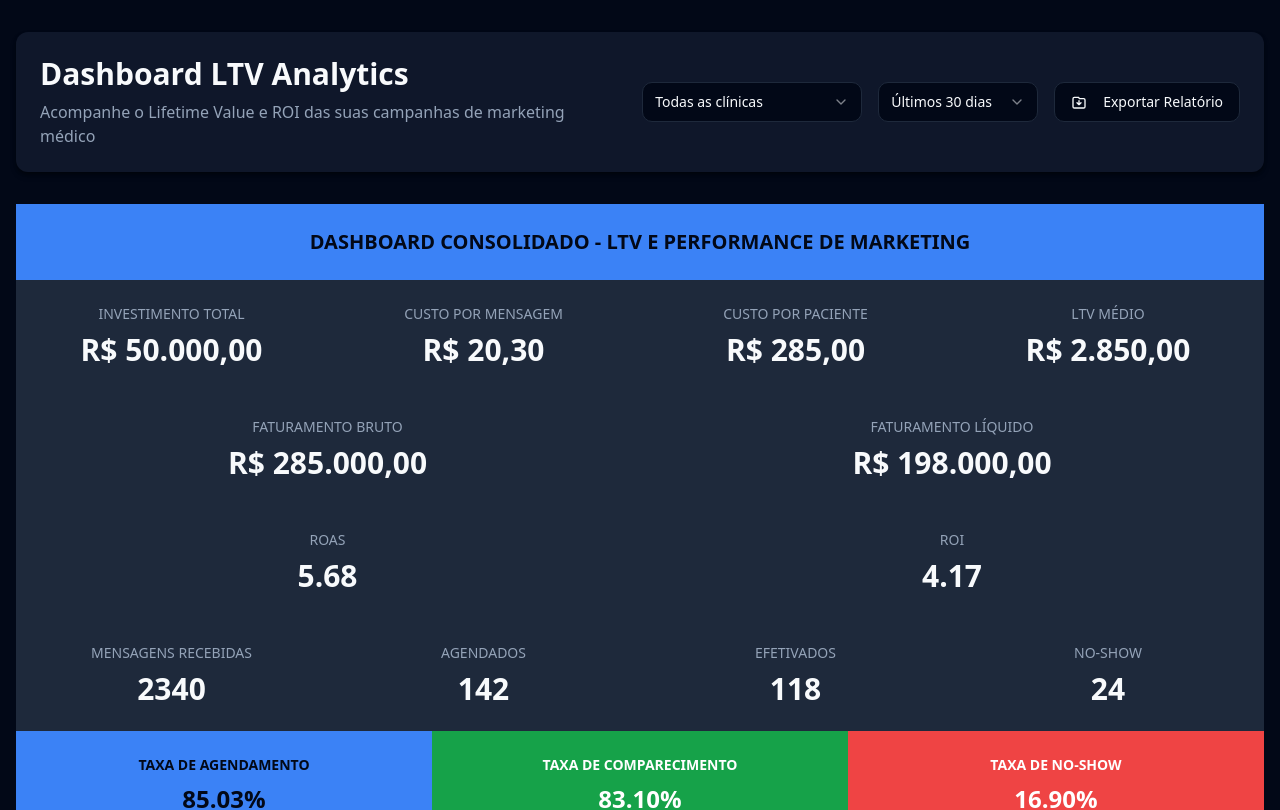
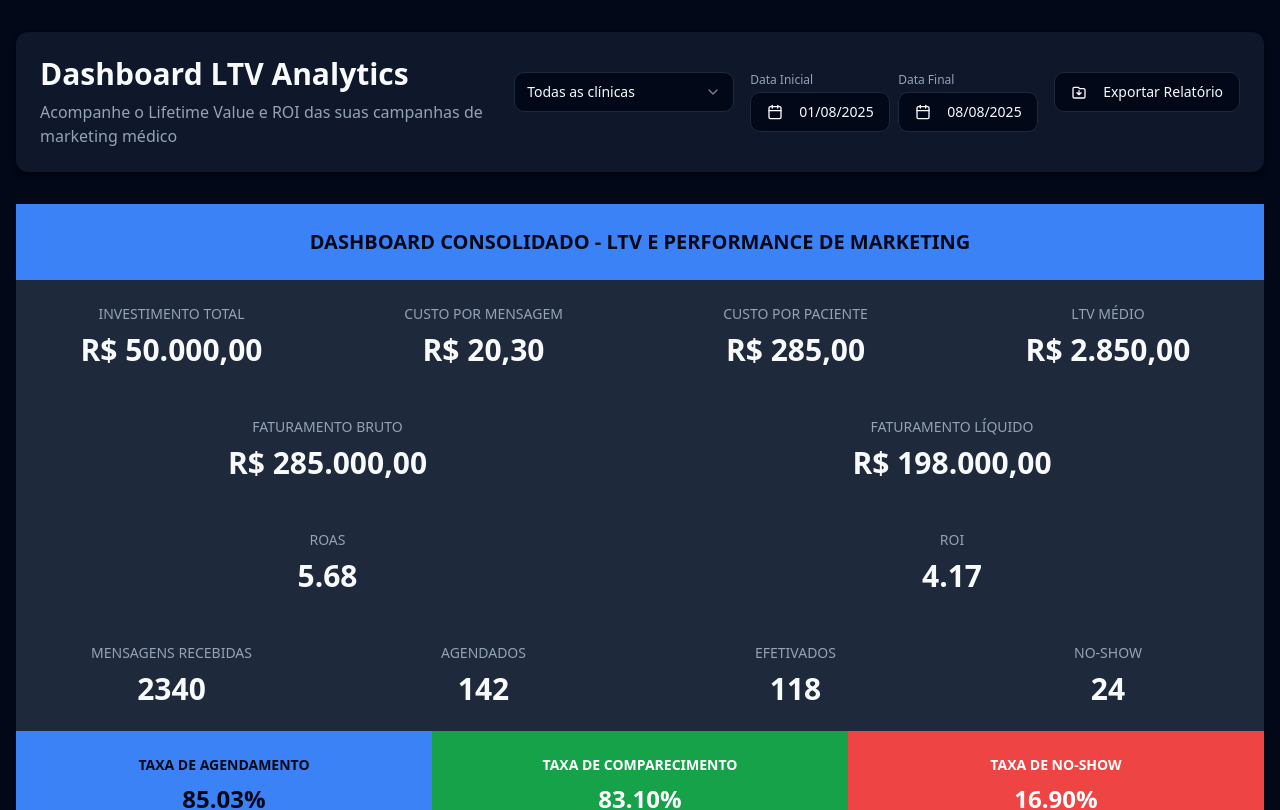
Before and after one commit to humbertofonseeca/clinic-profit-navigator, a React (Vite) app: page / in a window 1280 px wide. Shown: the top 810 px of the page. Built offline with nearby package versions, Linux system fonts and the light colour scheme.

Commit message:
Refatorar filtro de data
Atualiza o filtro de data no dashboard para permitir a seleção de datas inicial e final, substituindo as opções pré-definidas de "últimos X dias".

```diff
--- a/src/components/ConsolidatedDashboard.tsx
+++ b/src/components/ConsolidatedDashboard.tsx
@@ -1,11 +1,16 @@
 import { Card } from '@/components/ui/card';
+import { format } from 'date-fns';
+import { ptBR } from 'date-fns/locale';
+
 interface ConsolidatedDashboardProps {
-  selectedPeriod: string;
   selectedClinic: string;
+  startDate: Date | undefined;
+  endDate: Date | undefined;
 }
 export const ConsolidatedDashboard = ({
-  selectedPeriod,
-  selectedClinic
+  selectedClinic,
+  startDate,
+  endDate
 }: ConsolidatedDashboardProps) => {
   // Mock data - seria substituído por dados reais do Supabase
   const dashboardData = {
@@ -52,16 +57,11 @@ export const ConsolidatedDashboard = ({
   const formatNumber = (value: number) => {
     return value.toString();
   };
-  const getPeriodText = () => {
-    const periods: {
-      [key: string]: string;
-    } = {
-      '7d': '01/08/2025 | Data Final: 08/08/2025',
-      '30d': '01/08/2025 | Data Final: 31/08/2025',
-      '90d': '01/06/2025 | Data Final: 31/08/2025',
-      '1y': '01/08/2024 | Data Final: 31/08/2025'
-    };
-    return periods[selectedPeriod] || periods['30d'];
+  const getDateRangeText = () => {
+    if (startDate && endDate) {
+      return `${format(startDate, "dd/MM/yyyy", { locale: ptBR })} - ${format(endDate, "dd/MM/yyyy", { locale: ptBR })}`;
+    }
+    return "Selecione o período";
   };
   return <div className="w-full max-w-7xl mx-auto space-y-0">
       {/* Header azul */}
--- a/src/components/DashboardHeader.tsx
+++ b/src/components/DashboardHeader.tsx
@@ -1,18 +1,23 @@
 import { Button } from '@/components/ui/button';
 import { Select, SelectContent, SelectItem, SelectTrigger, SelectValue } from '@/components/ui/select';
+import { DateRangePicker } from '@/components/DateRangePicker';
 
 interface DashboardHeaderProps {
   selectedClinic: string;
   onClinicChange: (clinic: string) => void;
-  selectedPeriod: string;
-  onPeriodChange: (period: string) => void;
+  startDate: Date | undefined;
+  endDate: Date | undefined;
+  onStartDateChange: (date: Date | undefined) => void;
+  onEndDateChange: (date: Date | undefined) => void;
 }
 
 export const DashboardHeader = ({
   selectedClinic,
   onClinicChange,
-  selectedPeriod,
-  onPeriodChange
+  startDate,
+  endDate,
+  onStartDateChange,
+  onEndDateChange
 }: DashboardHeaderProps) => {
   return (
     <div className="bg-card shadow-card rounded-xl p-6 mb-8">
@@ -39,17 +44,12 @@ export const DashboardHeader = ({
             </SelectContent>
           </Select>
 
-          <Select value={selectedPeriod} onValueChange={onPeriodChange}>
-            <SelectTrigger className="w-full sm:w-[160px]">
-              <SelectValue placeholder="Período" />
-            </SelectTrigger>
-            <SelectContent>
-              <SelectItem value="7d">Últimos 7 dias</SelectItem>
-              <SelectItem value="30d">Últimos 30 dias</SelectItem>
-              <SelectItem value="90d">Últimos 90 dias</SelectItem>
-              <SelectItem value="1y">Último ano</SelectItem>
-            </SelectContent>
-          </Select>
+          <DateRangePicker
+            startDate={startDate}
+            endDate={endDate}
+            onStartDateChange={onStartDateChange}
+            onEndDateChange={onEndDateChange}
+          />
 
           <Button variant="outline" className="whitespace-nowrap">
             <svg className="w-4 h-4 mr-2" fill="none" stroke="currentColor" viewBox="0 0 24 24">
--- /dev/null
+++ b/src/components/DateRangePicker.tsx
@@ -0,0 +1,92 @@
+import * as React from "react"
+import { format } from "date-fns"
+import { CalendarIcon } from "lucide-react"
+import { ptBR } from "date-fns/locale"
+
+import { cn } from "@/lib/utils"
+import { Button } from "@/components/ui/button"
+import { Calendar } from "@/components/ui/calendar"
+import {
+  Popover,
+  PopoverContent,
+  PopoverTrigger,
+} from "@/components/ui/popover"
+
+interface DateRangePickerProps {
+  startDate: Date | undefined
+  endDate: Date | undefined
+  onStartDateChange: (date: Date | undefined) => void
+  onEndDateChange: (date: Date | undefined) => void
+  className?: string
+}
+
+export const DateRangePicker = ({
+  startDate,
+  endDate,
+  onStartDateChange,
+  onEndDateChange,
+  className
+}: DateRangePickerProps) => {
+  return (
+    <div className={cn("flex flex-col sm:flex-row gap-2", className)}>
+      {/* Data Inicial */}
+      <div className="flex flex-col gap-1">
+        <label className="text-xs text-muted-foreground">Data Inicial</label>
+        <Popover>
+          <PopoverTrigger asChild>
+            <Button
+              variant="outline"
+              className={cn(
+                "w-full sm:w-[140px] justify-start text-left font-normal",
+                !startDate && "text-muted-foreground"
+              )}
+            >
+              <CalendarIcon className="mr-2 h-4 w-4" />
+              {startDate ? format(startDate, "dd/MM/yyyy", { locale: ptBR }) : "Selecionar"}
+            </Button>
+          </PopoverTrigger>
+          <PopoverContent className="w-auto p-0" align="start">
+            <Calendar
+              mode="single"
+              selected={startDate}
+              onSelect={onStartDateChange}
+              initialFocus
+              className={cn("p-3 pointer-events-auto")}
+              locale={ptBR}
+            />
+          </PopoverContent>
+        </Popover>
+      </div>
+
+      {/* Data Final */}
+      <div className="flex flex-col gap-1">
+        <label className="text-xs text-muted-foreground">Data Final</label>
+        <Popover>
+          <PopoverTrigger asChild>
+            <Button
+              variant="outline"
+              className={cn(
+                "w-full sm:w-[140px] justify-start text-left font-normal",
+                !endDate && "text-muted-foreground"
+              )}
+            >
+              <CalendarIcon className="mr-2 h-4 w-4" />
+              {endDate ? format(endDate, "dd/MM/yyyy", { locale: ptBR }) : "Selecionar"}
+            </Button>
+          </PopoverTrigger>
+          <PopoverContent className="w-auto p-0" align="start">
+            <Calendar
+              mode="single"
+              selected={endDate}
+              onSelect={onEndDateChange}
+              initialFocus
+              className={cn("p-3 pointer-events-auto")}
+              locale={ptBR}
+              disabled={(date) => startDate ? date < startDate : false}
+            />
+          </PopoverContent>
+        </Popover>
+      </div>
+    </div>
+  )
+}
--- a/src/pages/Index.tsx
+++ b/src/pages/Index.tsx
@@ -47,7 +47,8 @@ const mockPatients = [
 
 const Index = () => {
   const [selectedClinic, setSelectedClinic] = useState('all');
-  const [selectedPeriod, setSelectedPeriod] = useState('30d');
+  const [startDate, setStartDate] = useState<Date | undefined>(new Date(2025, 7, 1)); // 1º de agosto de 2025
+  const [endDate, setEndDate] = useState<Date | undefined>(new Date(2025, 7, 8)); // 8 de agosto de 2025
 
   return (
     <div className="min-h-screen bg-background">
@@ -55,15 +56,18 @@ const Index = () => {
         <DashboardHeader
           selectedClinic={selectedClinic}
           onClinicChange={setSelectedClinic}
-          selectedPeriod={selectedPeriod}
-          onPeriodChange={setSelectedPeriod}
+          startDate={startDate}
+          endDate={endDate}
+          onStartDateChange={setStartDate}
+          onEndDateChange={setEndDate}
         />
 
         {/* Dashboard Consolidado */}
         <div className="mb-8">
           <ConsolidatedDashboard
-            selectedPeriod={selectedPeriod}
             selectedClinic={selectedClinic}
+            startDate={startDate}
+            endDate={endDate}
           />
         </div>
 
```
